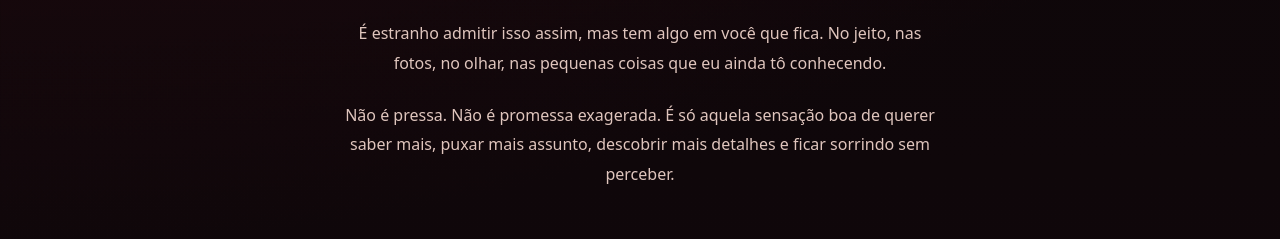
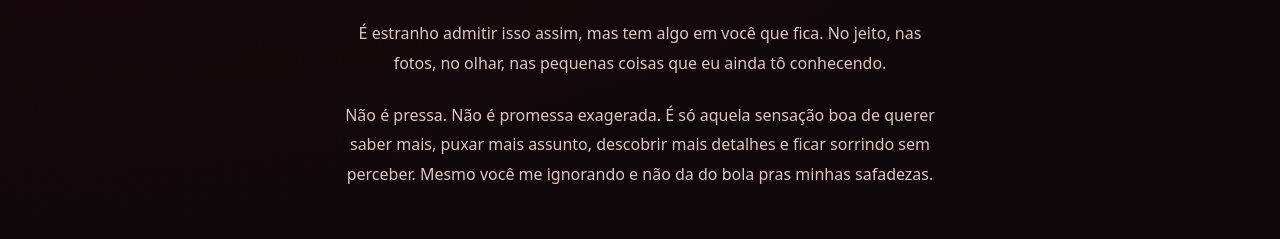
Before and after one commit to valentinodevboy/Site, a plain HTML site: page index.html in a window 1280 px wide. Shown: the part 2054-2293 px from the top of the page. Drawn offline with Linux system fonts and the light colour scheme.

Commit message:
Update index.html

```diff
--- a/index.html
+++ b/index.html
@@ -594,7 +594,7 @@
       <p>
         Não é pressa. Não é promessa exagerada. É só aquela sensação boa de querer
         saber mais, puxar mais assunto, descobrir mais detalhes e ficar sorrindo
-        sem perceber.
+        sem perceber. Mesmo você me ignorando e não da do bola pras minhas safadezas.
       </p>
     </section>
 
```
